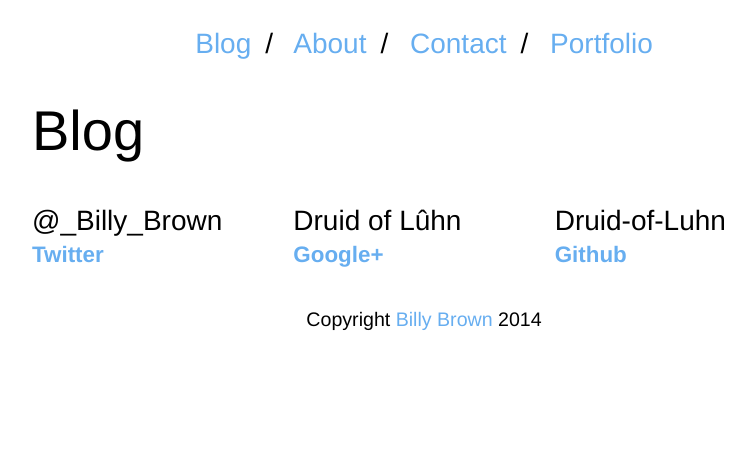
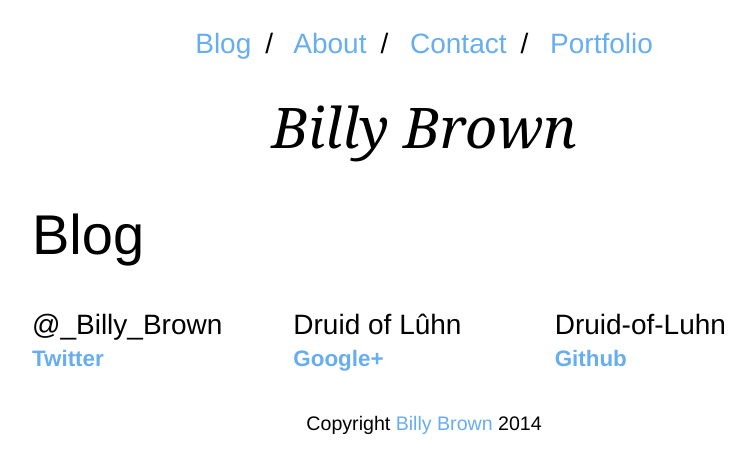
Before and after one commit to Druid-of-Luhn/druid-of-luhn.github.io, a Jekyll site: the page built from blog/index.html, in a window 1280 px wide. Shown: the top 474 px of the page, without its empty margins (216-971 px from the left). Built offline with Jekyll 4.4.1, drawn with Linux system fonts in a browser that asks for light colours.

Commit message:
Billy Brown section of tagline is now the main title of the site on every page

```diff
--- a/_layouts/default.html
+++ b/_layouts/default.html
@@ -10,11 +10,13 @@
 </head>
 <body>
 	<nav class="main-nav">
-		<a href="blog" class="nav-item">Blog</a>
-		<a href="about" class="nav-item">About</a>
-		<a href="contact" class="nav-item">Contact</a>
-		<a href="portfolio" class="nav-item">Portfolio</a>
+		<a href="/blog" class="nav-item">Blog</a>
+		<a href="/about" class="nav-item">About</a>
+		<a href="/contact" class="nav-item">Contact</a>
+		<a href="/portfolio" class="nav-item">Portfolio</a>
 	</nav>
+
+	<h1 class="main-title"><a href="/">Billy Brown</a></h1>
 
 	{{ content }}
 
--- a/_sass/global.sass
+++ b/_sass/global.sass
@@ -72,12 +72,14 @@ pre
   &:last-of-type::after
     display: none
 
+.main-title
+  @extend .tagline
+
 .tagline
   font-family: Georgia, serif
   font-size: 2em
   font-style: italic
   margin: 0
-  pointer-events: none
   text-align: center
 
   @include mq("medium")
--- a/index.html
+++ b/index.html
@@ -2,7 +2,7 @@
 layout: default
 title: Billy Brown
 ---
-<h1 class="tagline">Billy Brown <span class="big">designs</span> for <span class="biggest">web</span></h1>
+<h1 class="tagline"><em class="big">designs</em> for <em class="biggest">web</em></h1>
 <div class="centred">
 	<a href="hire" class="button">Hire me</a>
 </div>
```
Also changed, not shown: css/global.css.
